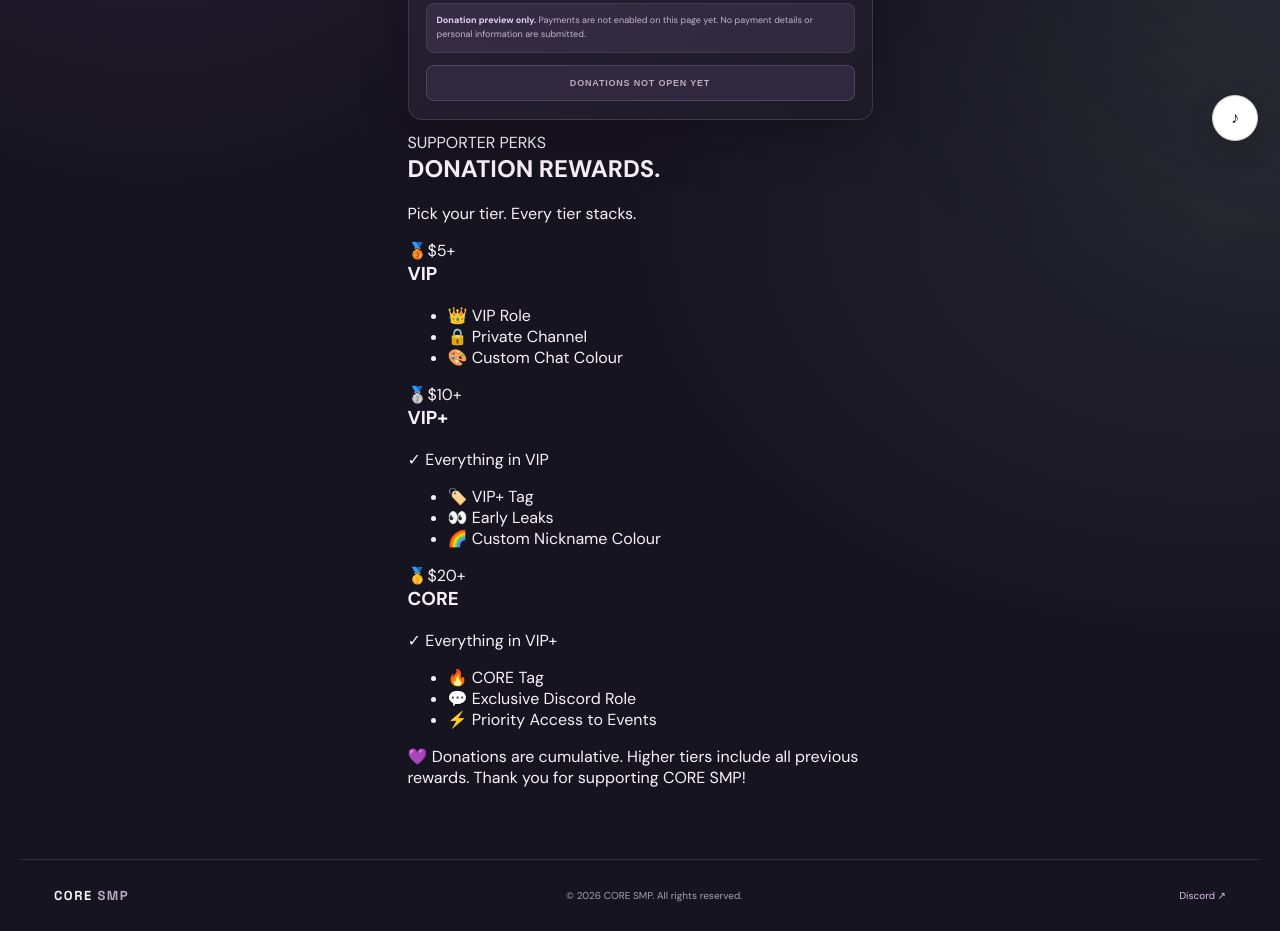
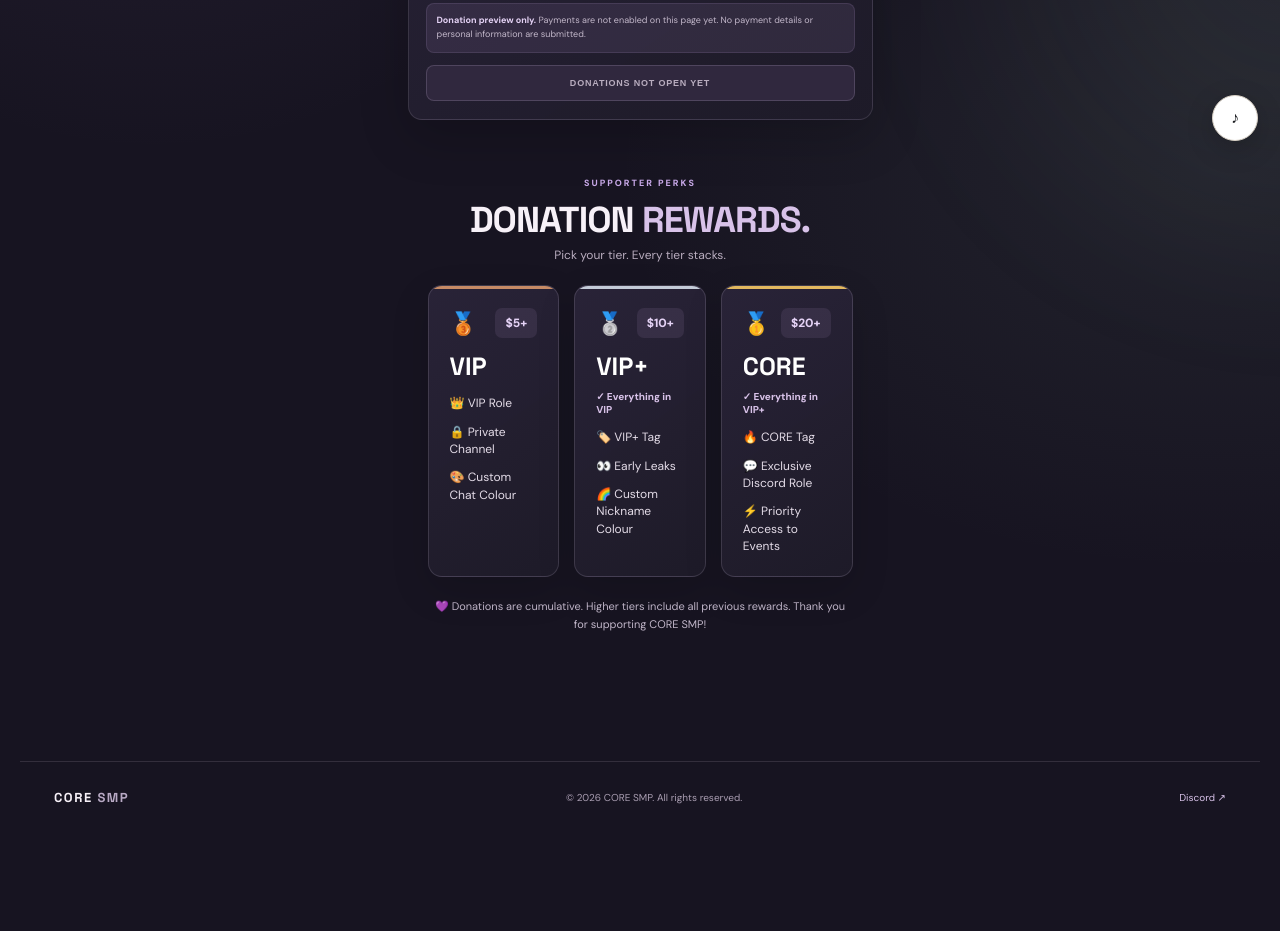
Before and after one commit to swyftw/core-smp-website, a plain HTML site: page donate.html in a window 1280 px wide. Shown: the part 637-1568 px from the top of the page. After the commit the page ends 1470 px from the top, so only its background shows below. Drawn offline with Linux system fonts and the light colour scheme.

Commit message:
Style cumulative donation reward tiers

```diff
--- a/styles.css
+++ b/styles.css
@@ -269,3 +269,24 @@ body{background:radial-gradient(ellipse at 12% 0%,rgba(151,119,177,.18),transpar
 .collection-link>span:last-child{font-size:9px;font-weight:800;letter-spacing:1px;color:#e4d2f5}
 @media(max-width:760px){.catalog-main{width:calc(100% - 32px)}.design-grid{grid-template-columns:repeat(2,minmax(0,1fr))}.customizer-controls,.gradient-controls{grid-template-columns:1fr 1fr}.customizer-controls label:first-child{grid-column:1/-1}.catalog-switch{align-items:flex-start;flex-direction:column}.collection-links{grid-template-columns:1fr}}
 @media(max-width:420px){.catalog-toolbar{align-items:stretch;flex-direction:column}.catalog-search{max-width:none;width:100%}.design-info{align-items:flex-start;flex-direction:column}.design-info span{text-align:left}.customizer-card{padding:16px}}
+
+
+/* Cumulative donation reward tiers */
+.donate-rewards{width:min(1040px,calc(100% - 40px));margin:38px auto 72px}
+.rewards-heading{text-align:center;margin-bottom:22px}
+.rewards-kicker{font-size:9px;letter-spacing:2px;font-weight:800;color:#c8a9e8}
+.rewards-heading h2{font:700 clamp(25px,4vw,36px)/1.1 var(--display);letter-spacing:-1px;margin:10px 0 7px;color:#f7f1f8}
+.rewards-heading h2 span{color:#d8c2e9}
+.rewards-heading p{font-size:12px;color:#b9adbf;margin:0}
+.reward-tier-grid{display:grid;grid-template-columns:repeat(3,minmax(0,1fr));gap:15px}
+.reward-tier{position:relative;overflow:hidden;padding:22px 21px 20px;border:1px solid rgba(236,220,246,.15);border-radius:14px;background:linear-gradient(145deg,rgba(42,36,56,.97),rgba(30,27,41,.98));box-shadow:0 14px 38px rgba(0,0,0,.14)}
+.reward-tier:before{content:"";position:absolute;inset:0 0 auto;height:3px;background:var(--tier-accent)}
+.reward-vip{--tier-accent:#c68a65}.reward-vip-plus{--tier-accent:#c4cbd8}.reward-core{--tier-accent:#e2b85f}
+.reward-tier-top{display:flex;justify-content:space-between;align-items:center}
+.reward-medal{font-size:22px}.reward-threshold{font-size:12px;font-weight:800;color:#e4d2f5;background:rgba(200,169,232,.1);padding:7px 10px;border-radius:7px}
+.reward-tier h3{font:700 25px var(--display);margin:12px 0 13px;color:#fff}
+.reward-tier ul{list-style:none;padding:0;margin:0;display:grid;gap:11px}
+.reward-tier li{font-size:12px;color:#e4dce8;line-height:1.45}
+.reward-includes{font-size:10px;font-weight:800;color:#d8c2e9;margin:-5px 0 13px}
+.rewards-footnote{text-align:center;font-size:11px;line-height:1.7;color:#c2b7ca;margin:20px auto 0;max-width:720px}
+@media(max-width:720px){.reward-tier-grid{grid-template-columns:1fr}.donate-rewards{width:calc(100% - 32px)}.reward-tier{padding:20px}}
```
